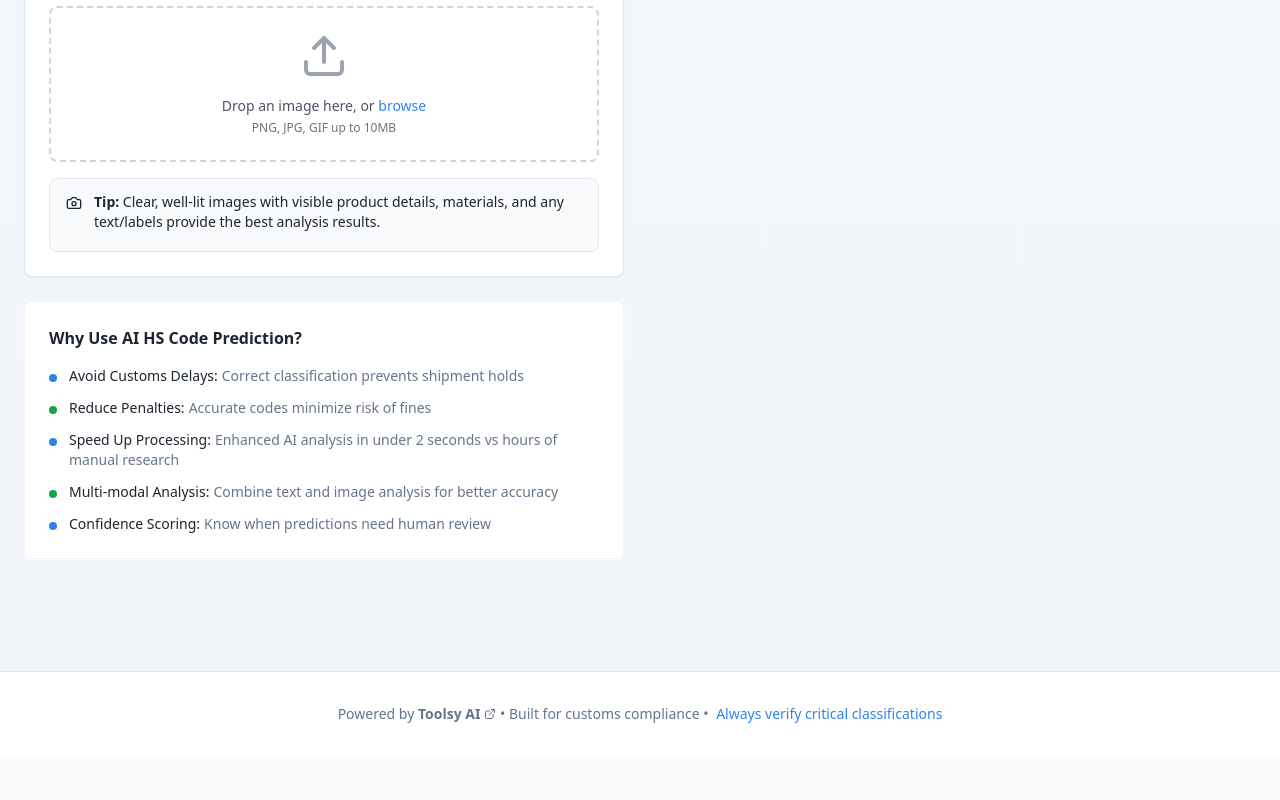
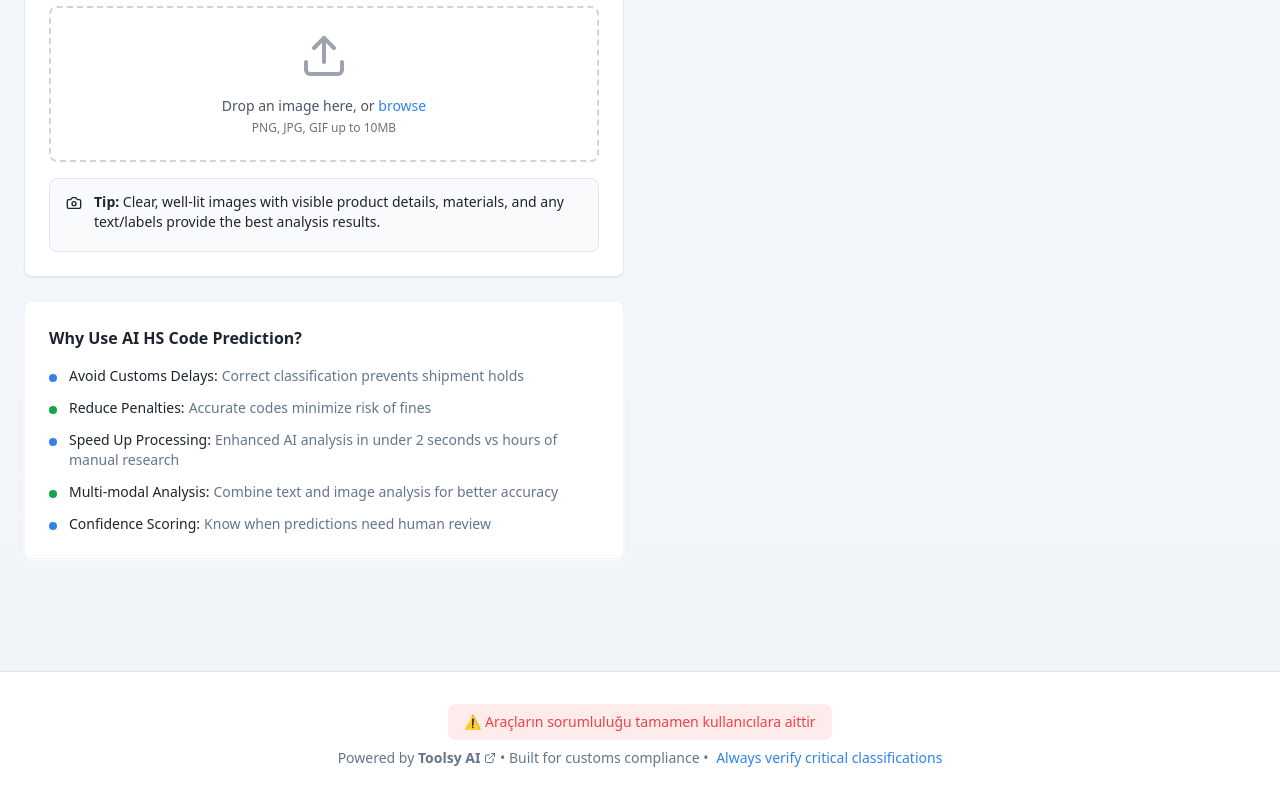
Before and after one commit to bozkut/HS-Code-Predictor, a React (Vite) app: page / in a window 1280 px wide. Shown: the part 1613-2413 px from the top of the page. Before the commit the page ends 2369 px from the top, so only its background shows below. Built offline with nearby package versions, Linux system fonts and the light colour scheme.

Commit message:
Add disclaimer to footer
Add a disclaimer to the footer stating that the tool leaves responsibility entirely to the users.

```diff
--- a/src/pages/Index.tsx
+++ b/src/pages/Index.tsx
@@ -244,7 +244,10 @@ const Index = () => {
       {/* Footer */}
       <footer className="bg-card border-t border-border mt-16">
         <div className="container mx-auto px-6 py-8">
-          <div className="text-center text-muted-foreground">
+          <div className="text-center text-muted-foreground space-y-2">
+            <p className="text-sm font-medium text-destructive bg-destructive/10 rounded-lg px-4 py-2 inline-block">
+              ⚠️ Araçların sorumluluğu tamamen kullanıcılara aittir
+            </p>
             <p className="text-sm">
               Powered by{" "}
               <a
```
